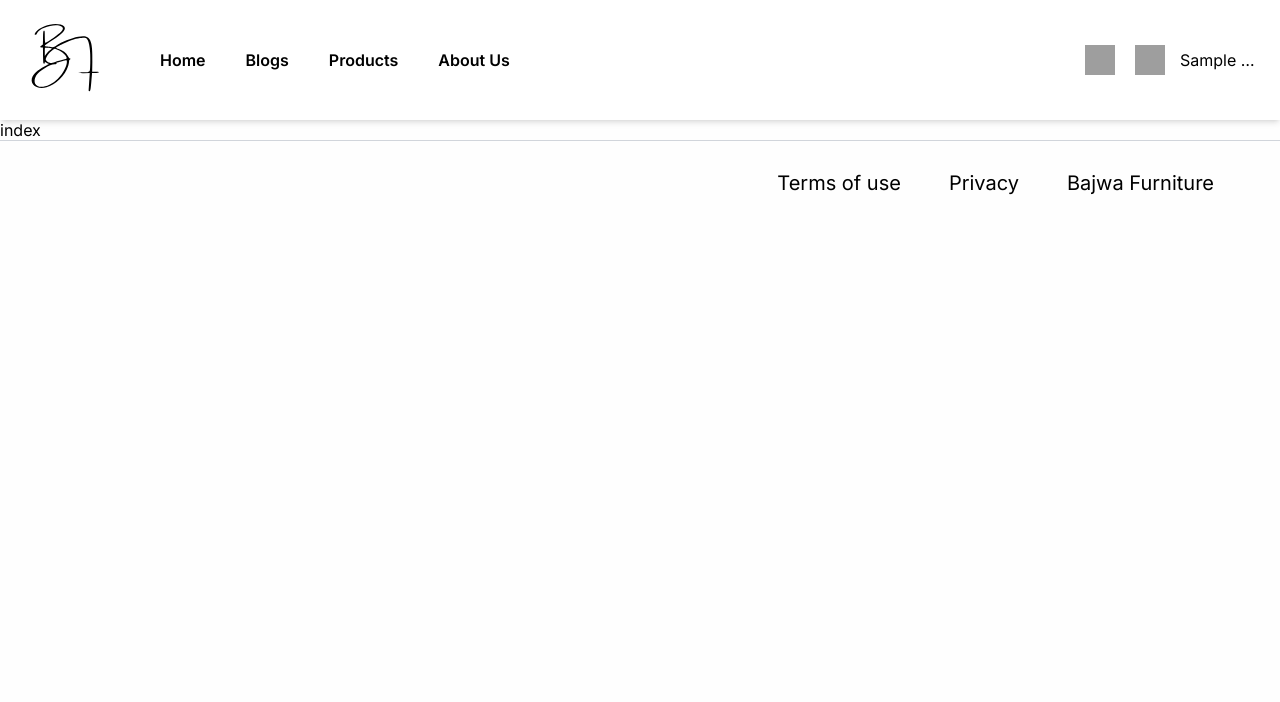
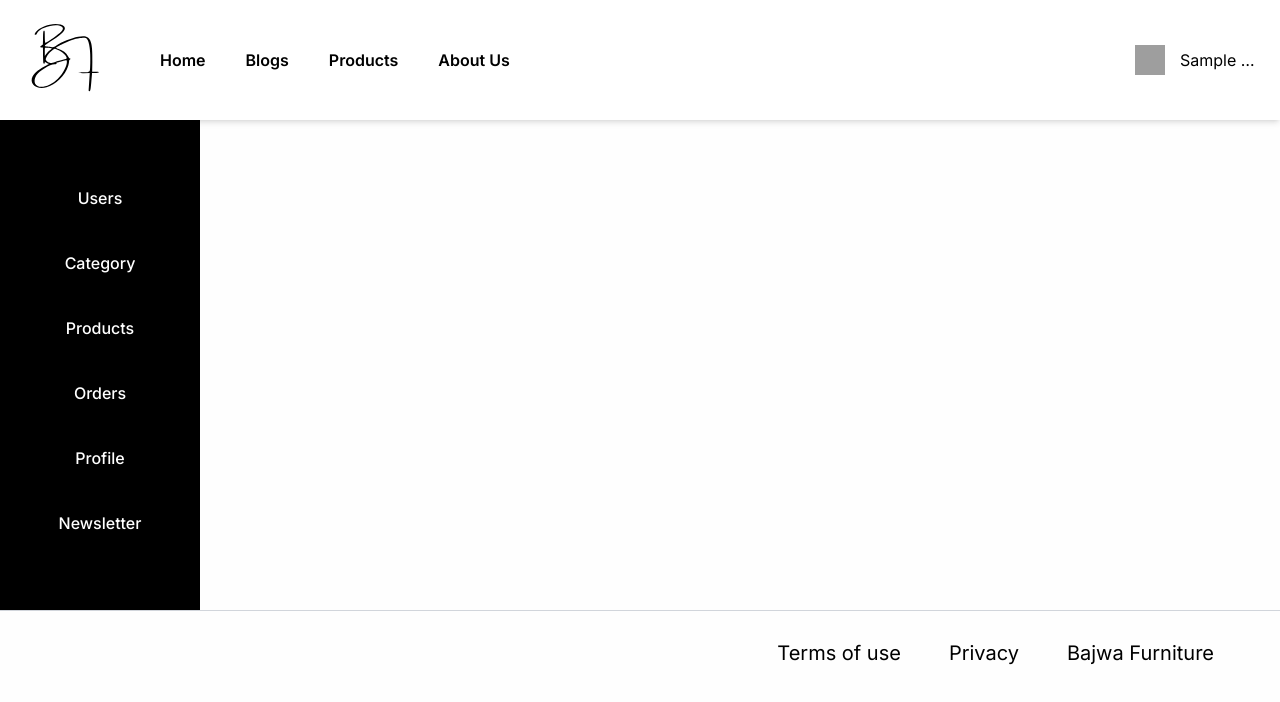
Before and after one commit to waleedshoaib2/Bajwa-Furniture-FYP-, a React (Create React App) app in the folder frontend/: page /dashboard in a window 1280 px wide. Shown: the top 702 px of the page. Built offline with nearby package versions, Linux system fonts and the light colour scheme; sample sign-in values are in the browser's storage; grey boxes are pictures that could not be loaded.

Commit message:
sidebar made

```diff
--- a/frontend/src/components/Header/HeaderRightMenu/index.jsx
+++ b/frontend/src/components/Header/HeaderRightMenu/index.jsx
@@ -3,12 +3,14 @@ import { useNavigate } from "react-router-dom";
 // import IconShoppingCart from "../../../assets/shopping-cart.png";
 // import IconSearch from "../../../assets/search.png";
 import SearchModal from "../../Modal/SearchModal";
+import { useDispatch, useSelector } from "react-redux";
 import AccountIcon from "../AccountIcon";
 import HeaderIcon from "../HeaderIcon";
 
 export default function HeaderRightMenu() {
   const navigate = useNavigate();
   const [openSearchModal, setOpenSearchModal] = React.useState(false);
+  const userInfo = useSelector((state) => state.user);
 
   function navigateHandler(e) {
     window.scrollTo(0, 0);
@@ -25,10 +27,12 @@ export default function HeaderRightMenu() {
         src="https://cdn-icons-png.flaticon.com/128/3686/3686896.png"
         onClick={openSearchHandler}
       />
-      <HeaderIcon
-        src="https://cdn-icons-png.flaticon.com/128/3144/3144456.png"
-        onClick={navigateHandler}
-      />
+      {userInfo.isadmin ? (
+        <HeaderIcon
+          src="https://cdn-icons-png.flaticon.com/128/3144/3144456.png"
+          onClick={navigateHandler}
+        />
+      ) : null}
       <AccountIcon />
       <SearchModal
         openModal={openSearchModal}
--- /dev/null
+++ b/frontend/src/pages/AdminDashboard/AdminSidebar.css
@@ -0,0 +1,40 @@
+.admin-sidebar {
+  background-color: black;
+  color: #fff;
+  width: 200px;
+  height: 100%;
+  padding: 50px;
+}
+
+.admin-sidebar ul {
+  list-style-type: none;
+  padding: 0;
+}
+
+.admin-sidebar ul li a {
+  text-decoration: none; /* Remove underline from links */
+}
+
+.admin-sidebar ul li {
+  margin-bottom: 10px;
+}
+
+.black-button {
+  height: 55px;
+  width: 100%;
+  border: none;
+  border-radius: 20px;
+  font-size: medium;
+  font-weight: 500;
+  color: #fff;
+  background-color: #000;
+  transition: background-color 0.2s ease-in-out;
+  cursor: pointer;
+  display: flex;
+  justify-content: center;
+  align-items: center;
+}
+
+.black-button:hover {
+  background-color: #333;
+}
--- /dev/null
+++ b/frontend/src/pages/AdminDashboard/AdminSidebar.jsx
@@ -0,0 +1,45 @@
+import React from "react";
+import { Link } from "react-router-dom";
+import "./AdminSidebar.css"; // Make sure to create AdminSidebar.css for styling
+
+const AdminSidebar = () => {
+  return (
+    <div className="admin-sidebar">
+      <ul>
+        <li>
+          <Link to="/admin/userlist" className="black-button">
+            Users
+          </Link>
+        </li>
+        <li>
+          <Link to="/admin/categorylist" className="black-button">
+            Category
+          </Link>
+        </li>
+        <li>
+          <Link to="/admin/productlist" className="black-button">
+            Products
+          </Link>
+        </li>
+        <li>
+          <Link to="/admin/orderlist" className="black-button">
+            Orders
+          </Link>
+        </li>
+        <li>
+          <Link to="/profile" className="black-button">
+            Profile
+          </Link>
+        </li>
+        <li>
+          <Link to="/admin/newsletter" className="black-button">
+            Newsletter
+          </Link>
+        </li>
+        {/* Add more sidebar items as needed */}
+      </ul>
+    </div>
+  );
+};
+
+export default AdminSidebar;
--- a/frontend/src/pages/AdminDashboard/index.jsx
+++ b/frontend/src/pages/AdminDashboard/index.jsx
@@ -1,7 +1,12 @@
 import React from "react";
+import AdminSidebar from "./AdminSidebar";
 
 const AdminDashboard = () => {
-  return <div>index</div>;
+  return (
+    <div>
+      <AdminSidebar />
+    </div>
+  );
 };
 
 export default AdminDashboard;
```
